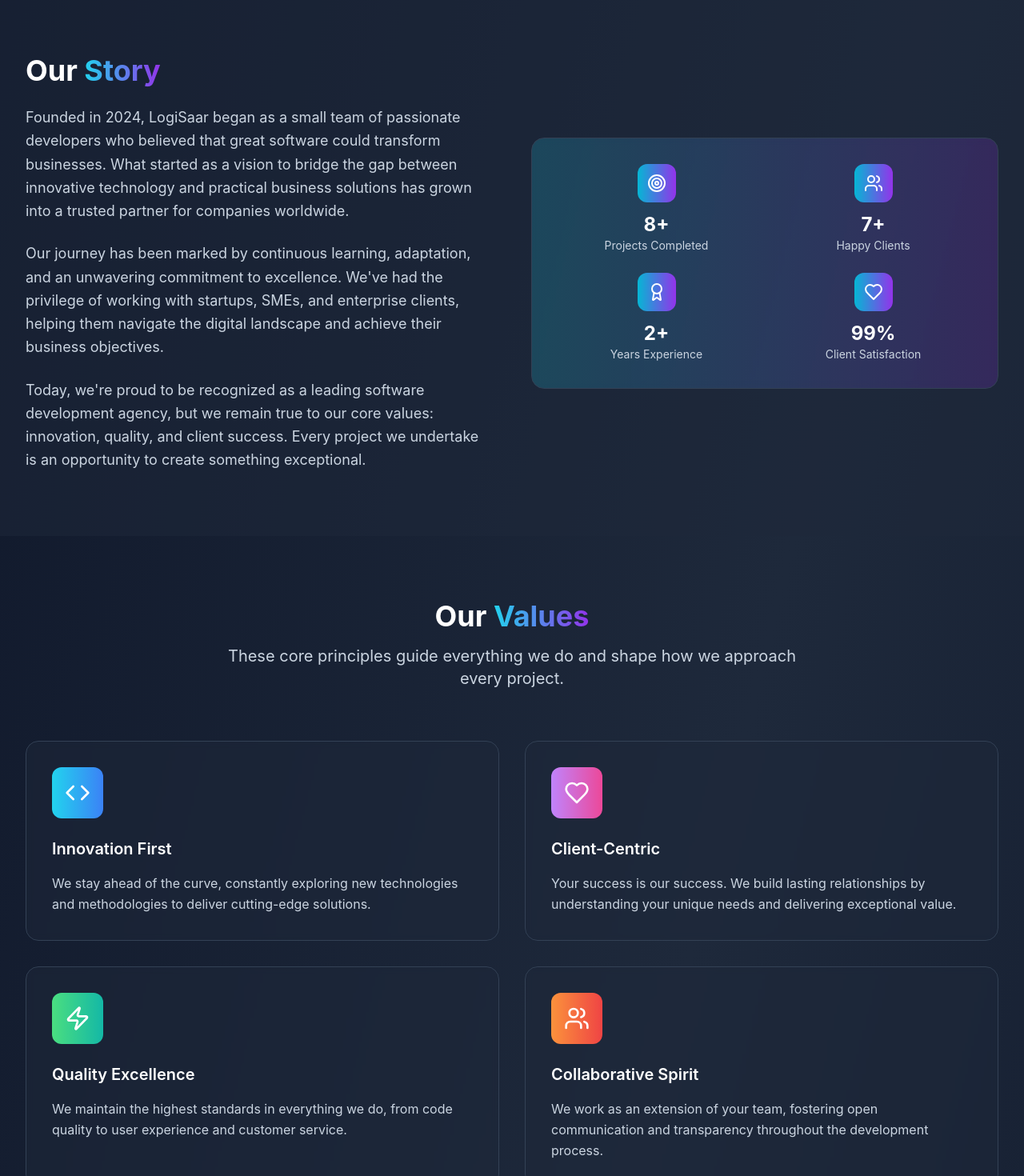
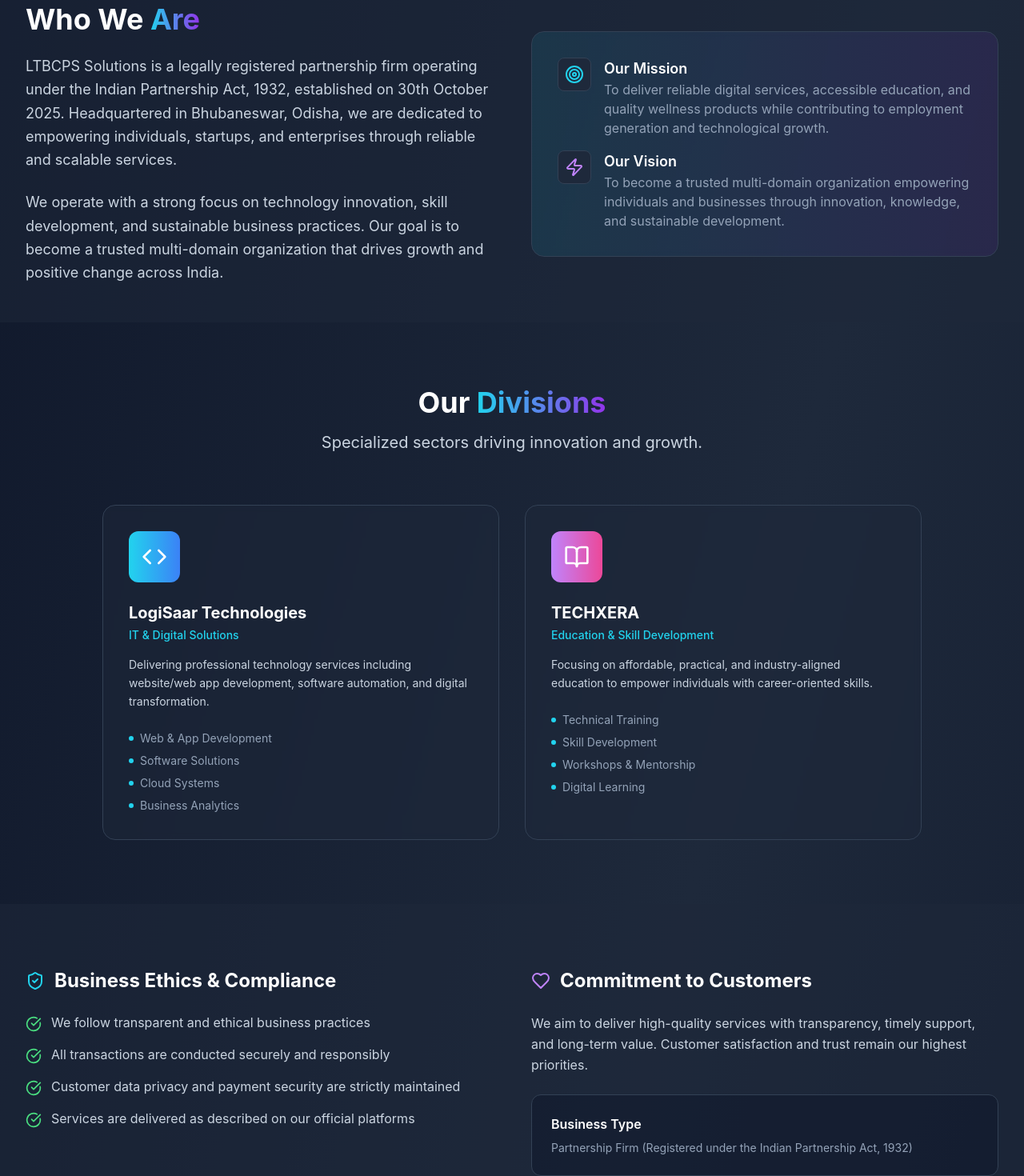
Before and after one commit to logisaar/logisaarsite, a React (Create React App) app: page /about in a window 1280 px wide. Shown: the part 480-1950 px from the top of the page at 80% size. Built offline with nearby package versions, Linux system fonts and the light colour scheme.

Commit message:
Change the About Page

```diff
--- a/src/pages/About.jsx
+++ b/src/pages/About.jsx
@@ -1,40 +1,26 @@
 import React from 'react';
-import { Code, Heart, Zap, Users, Award, Target } from 'lucide-react';
+import { Code, Heart, Zap, Users, Award, Target, BookOpen, ShieldCheck, MapPin, Phone, CheckCircle } from 'lucide-react';
 import { team } from '../data/mockData';
 
 const About = () => {
-  const values = [
+  const divisions = [
     {
       icon: <Code className="h-8 w-8" />,
-      title: "Innovation First",
-      description: "We stay ahead of the curve, constantly exploring new technologies and methodologies to deliver cutting-edge solutions.",
+      title: "LogiSaar Technologies",
+      subtitle: "IT & Digital Solutions",
+      description: "Delivering professional technology services including website/web app development, software automation, and digital transformation.",
+      features: ["Web & App Development", "Software Solutions", "Cloud Systems", "Business Analytics"],
       color: "from-cyan-400 to-blue-500"
     },
     {
-      icon: <Heart className="h-8 w-8" />,
-      title: "Client-Centric",
-      description: "Your success is our success. We build lasting relationships by understanding your unique needs and delivering exceptional value.",
-      color: "from-purple-400 to-pink-500"
-    },
-    {
-      icon: <Zap className="h-8 w-8" />,
-      title: "Quality Excellence",
-      description: "We maintain the highest standards in everything we do, from code quality to user experience and customer service.",
-      color: "from-green-400 to-teal-500"
-    },
-    {
-      icon: <Users className="h-8 w-8" />,
-      title: "Collaborative Spirit",
-      description: "We work as an extension of your team, fostering open communication and transparency throughout the development process.",
-      color: "from-orange-400 to-red-500"
+      icon: <BookOpen className="h-8 w-8" />,
+      title: "TECHXERA",
+      subtitle: "Education & Skill Development",
+      description: "Focusing on affordable, practical, and industry-aligned education to empower individuals with career-oriented skills.",
+      features: ["Technical Training", "Skill Development", "Workshops & Mentorship", "Digital Learning"],
+      color: "from-purple-400 to-pink-500",
+      link: "https://techxera.in"
     }
-  ];
-
-  const achievements = [
-    { number: "8+", label: "Projects Completed", icon: <Target className="h-6 w-6" /> },
-    { number: "7+", label: "Happy Clients", icon: <Users className="h-6 w-6" /> },
-    { number: "2+", label: "Years Experience", icon: <Award className="h-6 w-6" /> },
-    { number: "99%", label: "Client Satisfaction", icon: <Heart className="h-6 w-6" /> }
   ];
 
   return (
@@ -48,53 +34,52 @@ const About = () => {
               About <span className="bg-gradient-to-r from-cyan-400 to-purple-600 bg-clip-text text-transparent">LogiSaar</span>
             </h1>
             <p className="text-xl md:text-2xl text-slate-300 max-w-4xl mx-auto leading-relaxed">
-              We are a passionate team of developers, designers, and digital strategists dedicated to
-              transforming ideas into exceptional digital experiences that drive business growth.
+              A division of <span className="text-cyan-400 font-semibold">LTBCPS Solutions</span> — committed to delivering high-quality digital, educational, and lifestyle solutions.
             </p>
           </div>
         </div>
       </section>
 
-      {/* Our Story */}
-      <section className="py-20 bg-slate-800/50">
+      {/* Company Overview */}
+      <section className="py-12 bg-slate-800/50">
         <div className="max-w-7xl mx-auto px-4 sm:px-6 lg:px-8">
           <div className="grid grid-cols-1 lg:grid-cols-2 gap-12 items-center">
             <div>
               <h2 className="text-3xl md:text-4xl font-bold text-white mb-6">
-                Our <span className="bg-gradient-to-r from-cyan-400 to-purple-600 bg-clip-text text-transparent">Story</span>
+                Who We <span className="bg-gradient-to-r from-cyan-400 to-purple-600 bg-clip-text text-transparent">Are</span>
               </h2>
               <div className="space-y-6 text-lg text-slate-300 leading-relaxed">
                 <p>
-                  Founded in 2024, LogiSaar began as a small team of passionate developers who believed
-                  that great software could transform businesses. What started as a vision to bridge the
-                  gap between innovative technology and practical business solutions has grown into a
-                  trusted partner for companies worldwide.
+                  LTBCPS Solutions is a legally registered partnership firm operating under the Indian Partnership Act, 1932, established on 30th October 2025.
+                  Headquartered in Bhubaneswar, Odisha, we are dedicated to empowering individuals, startups, and enterprises through reliable and scalable services.
                 </p>
                 <p>
-                  Our journey has been marked by continuous learning, adaptation, and an unwavering
-                  commitment to excellence. We've had the privilege of working with startups, SMEs,
-                  and enterprise clients, helping them navigate the digital landscape and achieve
-                  their business objectives.
-                </p>
-                <p>
-                  Today, we're proud to be recognized as a leading software development agency,
-                  but we remain true to our core values: innovation, quality, and client success.
-                  Every project we undertake is an opportunity to create something exceptional.
+                  We operate with a strong focus on technology innovation, skill development, and sustainable business practices.
+                  Our goal is to become a trusted multi-domain organization that drives growth and positive change across India.
                 </p>
               </div>
             </div>
             <div className="relative">
-              <div className="bg-gradient-to-r from-cyan-400/20 to-purple-600/20 rounded-2xl p-8 backdrop-blur-sm border border-slate-700">
-                <div className="grid grid-cols-2 gap-6">
-                  {achievements.map((achievement, index) => (
-                    <div key={index} className="text-center">
-                      <div className="inline-flex p-3 rounded-xl bg-gradient-to-r from-cyan-500 to-purple-600 text-white mb-3">
-                        {achievement.icon}
-                      </div>
-                      <div className="text-2xl font-bold text-white">{achievement.number}</div>
-                      <div className="text-slate-300 text-sm">{achievement.label}</div>
+              <div className="bg-gradient-to-r from-cyan-400/10 to-purple-600/10 rounded-2xl p-8 backdrop-blur-sm border border-slate-700">
+                <div className="space-y-4">
+                  <div className="flex items-start space-x-4">
+                    <div className="p-2 bg-slate-800 rounded-lg border border-slate-700">
+                      <Target className="h-6 w-6 text-cyan-400" />
                     </div>
-                  ))}
+                    <div>
+                      <h3 className="text-white font-semibold text-lg">Our Mission</h3>
+                      <p className="text-slate-400">To deliver reliable digital services, accessible education, and quality wellness products while contributing to employment generation and technological growth.</p>
+                    </div>
+                  </div>
+                  <div className="flex items-start space-x-4">
+                    <div className="p-2 bg-slate-800 rounded-lg border border-slate-700">
+                      <Zap className="h-6 w-6 text-purple-400" />
+                    </div>
+                    <div>
+                      <h3 className="text-white font-semibold text-lg">Our Vision</h3>
+                      <p className="text-slate-400">To become a trusted multi-domain organization empowering individuals and businesses through innovation, knowledge, and sustainable development.</p>
+                    </div>
+                  </div>
                 </div>
               </div>
             </div>
@@ -102,48 +87,101 @@ const About = () => {
         </div>
       </section>
 
-      {/* Our Values */}
+      {/* Our Divisions */}
       <section className="py-20">
         <div className="max-w-7xl mx-auto px-4 sm:px-6 lg:px-8">
           <div className="text-center mb-16">
             <h2 className="text-3xl md:text-4xl font-bold text-white mb-4">
-              Our <span className="bg-gradient-to-r from-cyan-400 to-purple-600 bg-clip-text text-transparent">Values</span>
+              Our <span className="bg-gradient-to-r from-cyan-400 to-purple-600 bg-clip-text text-transparent">Divisions</span>
             </h2>
             <p className="text-xl text-slate-300 max-w-3xl mx-auto">
-              These core principles guide everything we do and shape how we approach every project.
+              Specialized sectors driving innovation and growth.
             </p>
           </div>
 
-          <div className="grid grid-cols-1 md:grid-cols-2 gap-8">
-            {values.map((value, index) => (
+          <div className="grid grid-cols-1 md:grid-cols-2 gap-8 max-w-5xl mx-auto">
+            {divisions.map((division, index) => (
               <div
                 key={index}
-                className="group bg-slate-800/50 backdrop-blur-sm rounded-2xl p-8 border border-slate-700 hover:border-cyan-400/50 transition-all duration-300 hover:scale-105"
+                className="group bg-slate-800/50 backdrop-blur-sm rounded-2xl p-8 border border-slate-700 hover:border-cyan-400/50 transition-all duration-300 hover:scale-105 h-full"
               >
-                <div className={`inline-flex p-4 rounded-xl bg-gradient-to-r ${value.color} text-white mb-6 group-hover:scale-110 transition-transform`}>
-                  {value.icon}
+                <div className={`inline-flex p-4 rounded-xl bg-gradient-to-r ${division.color} text-white mb-6 group-hover:scale-110 transition-transform`}>
+                  {division.icon}
                 </div>
-                <h3 className="text-xl font-semibold text-white mb-4 group-hover:text-cyan-400 transition-colors">
-                  {value.title}
+                <h3 className="text-xl font-bold text-white mb-1 group-hover:text-cyan-400 transition-colors">
+                  {division.link ? (
+                    <a href={division.link} target="_blank" rel="noopener noreferrer" className="hover:underline">
+                      {division.title}
+                    </a>
+                  ) : (
+                    division.title
+                  )}
                 </h3>
-                <p className="text-slate-300 leading-relaxed">
-                  {value.description}
+                <p className="text-cyan-400 text-sm font-medium mb-4">{division.subtitle}</p>
+                <p className="text-slate-300 mb-6 leading-relaxed text-sm">
+                  {division.description}
                 </p>
+                <ul className="space-y-2">
+                  {division.features.map((feature, i) => (
+                    <li key={i} className="flex items-center text-slate-400 text-sm">
+                      <div className="w-1.5 h-1.5 rounded-full bg-cyan-400 mr-2"></div>
+                      {feature}
+                    </li>
+                  ))}
+                </ul>
               </div>
             ))}
           </div>
         </div>
       </section>
 
+      {/* Ethics & Commitment */}
+      <section className="py-20 bg-slate-800/50">
+        <div className="max-w-7xl mx-auto px-4 sm:px-6 lg:px-8">
+          <div className="grid grid-cols-1 md:grid-cols-2 gap-12">
+            <div>
+              <h3 className="text-2xl font-bold text-white mb-6 flex items-center">
+                <ShieldCheck className="mr-3 text-cyan-400" /> Business Ethics & Compliance
+              </h3>
+              <ul className="space-y-4">
+                {[
+                  "We follow transparent and ethical business practices",
+                  "All transactions are conducted securely and responsibly",
+                  "Customer data privacy and payment security are strictly maintained",
+                  "Services are delivered as described on our official platforms"
+                ].map((item, index) => (
+                  <li key={index} className="flex items-start text-slate-300">
+                    <CheckCircle className="h-5 w-5 text-green-400 mr-3 mt-1 flex-shrink-0" />
+                    <span>{item}</span>
+                  </li>
+                ))}
+              </ul>
+            </div>
+            <div>
+              <h3 className="text-2xl font-bold text-white mb-6 flex items-center">
+                <Heart className="mr-3 text-purple-400" /> Commitment to Customers
+              </h3>
+              <p className="text-slate-300 leading-relaxed mb-6">
+                We aim to deliver high-quality services with transparency, timely support, and long-term value. Customer satisfaction and trust remain our highest priorities.
+              </p>
+              <div className="bg-slate-900/50 rounded-xl p-6 border border-slate-700">
+                <h4 className="text-white font-semibold mb-2">Business Type</h4>
+                <p className="text-slate-400 text-sm">Partnership Firm (Registered under the Indian Partnership Act, 1932)</p>
+              </div>
+            </div>
+          </div>
+        </div>
+      </section>
+
       {/* Our Team */}
-      <section className="py-20 bg-slate-800/50">
+      <section className="py-20">
         <div className="max-w-7xl mx-auto px-4 sm:px-6 lg:px-8">
           <div className="text-center mb-16">
             <h2 className="text-3xl md:text-4xl font-bold text-white mb-4">
               Meet Our <span className="bg-gradient-to-r from-cyan-400 to-purple-600 bg-clip-text text-transparent">Team</span>
             </h2>
             <p className="text-xl text-slate-300 max-w-3xl mx-auto">
-              The talented individuals who bring your digital visions to life.
+              The talented individuals who bring our vision to life.
             </p>
           </div>
 
@@ -223,17 +261,34 @@ const About = () => {
         </div>
       </section>
 
-      {/* Mission Statement */}
-      <section className="py-20">
-        <div className="max-w-7xl mx-auto px-4 sm:px-6 lg:px-8">
-          <div className="text-center bg-gradient-to-r from-slate-800/50 to-slate-900/50 backdrop-blur-sm rounded-2xl p-12 border border-slate-700">
-            <h2 className="text-3xl md:text-4xl font-bold text-white mb-8">
-              Our <span className="bg-gradient-to-r from-cyan-400 to-purple-600 bg-clip-text text-transparent">Mission</span>
-            </h2>
-            <p className="text-xl md:text-2xl text-slate-300 leading-relaxed max-w-4xl mx-auto">
-              To empower businesses with innovative digital solutions that drive growth,
-              enhance user experiences, and create lasting value in an ever-evolving digital landscape.
-            </p>
+      {/* Corporate Info Footer Section */}
+      <section className="py-12 border-t border-slate-800">
+        <div className="max-w-7xl mx-auto px-4 sm:px-6 lg:px-8 text-center md:text-left">
+          <div className="grid grid-cols-1 md:grid-cols-3 gap-8">
+            <div>
+              <h4 className="text-white font-bold mb-4 flex items-center justify-center md:justify-start">
+                <MapPin className="mr-2 text-cyan-400" /> Registered Office
+              </h4>
+              <p className="text-slate-400 leading-relaxed">
+                Plot No-7491493, Bisudhananda Nagara, Sampur,<br />
+                Khandagiri, PO Ghatikia,<br />
+                PS Bharatpur, Bhubaneswar – 751003, Odisha, India
+              </p>
+            </div>
+            <div>
+              <h4 className="text-white font-bold mb-4 flex items-center justify-center md:justify-start">
+                <Phone className="mr-2 text-purple-400" /> Customer Support
+              </h4>
+              <p className="text-slate-400 leading-relaxed">
+                For any service-related queries, support, or concerns, please reach us through our official communication channels provided on our website.
+              </p>
+            </div>
+            <div>
+              <h4 className="text-white font-bold mb-4">About LTBCPS Solutions</h4>
+              <p className="text-slate-500 text-sm">
+                LTBCPS Solutions is a committed partnership firm delivering high-quality digital, educational, and lifestyle solutions.
+              </p>
+            </div>
           </div>
         </div>
       </section>
```
